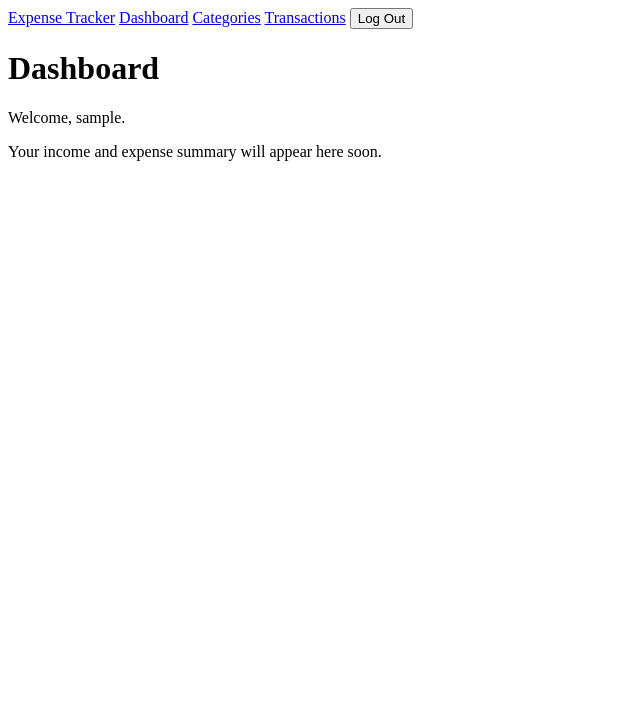
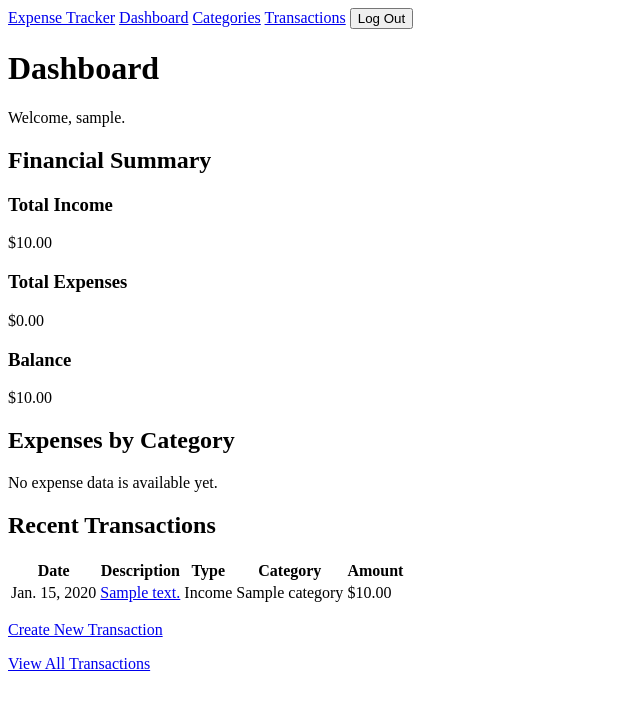
Before and after one commit to J0hn316/Django-Expense-Tracker, a Django app: page /dashboard/ in a window 1280 px wide. Shown: the top 710 px of the page, without its empty margins (0-640 px from the left). Run offline with Django 5.2, Linux system fonts and the light colour scheme; a user stored in the database is signed in; tables that the repository leaves empty hold one stand-in row (values such as "Sample post").

Commit message:
Implement dashboard financial summary and recent transactions display

```diff
--- a/tracker/templates/tracker/dashboard.html
+++ b/tracker/templates/tracker/dashboard.html
@@ -9,5 +9,98 @@
 
   <p>Welcome, {{ request.user.username }}.</p>
 
-  <p>Your income and expense summary will appear here soon.</p>
+  <section>
+    <h2>Financial Summary</h2>
+
+    <div>
+      <h3>Total Income</h3>
+      <p>${{ total_income|floatformat:2 }}</p>
+    </div>
+
+    <div>
+      <h3>Total Expenses</h3>
+      <p>${{ total_expenses|floatformat:2 }}</p>
+    </div>
+
+    <div>
+      <h3>Balance</h3>
+      <p>${{ balance|floatformat:2 }}</p>
+    </div>
+  </section>
+
+  <section>
+    <h2>Expenses by Category</h2>
+
+    {% if expense_totals_by_category %}
+      <table>
+        <thead>
+          <tr>
+            <th>Category</th>
+            <th>Total</th>
+          </tr>
+        </thead>
+
+        <tbody>
+          {% for category_total in expense_totals_by_category %}
+            <tr>
+              <td>{{ category_total.category__name }}</td>
+              <td>${{ category_total.total|floatformat:2 }}</td>
+            </tr>
+          {% endfor %}
+        </tbody>
+      </table>
+    {% else %}
+      <p>No expense data is available yet.</p>
+    {% endif %}
+  </section>
+
+  <section>
+    <h2>Recent Transactions</h2>
+
+    {% if recent_transactions %}
+      <table>
+        <thead>
+          <tr>
+            <th>Date</th>
+            <th>Description</th>
+            <th>Type</th>
+            <th>Category</th>
+            <th>Amount</th>
+          </tr>
+        </thead>
+
+        <tbody>
+          {% for transaction in recent_transactions %}
+            <tr>
+              <td>{{ transaction.transaction_date }}</td>
+
+              <td>
+                <a href="{% url 'tracker:transaction_detail' transaction.pk %}">
+                  {{ transaction.description }}
+                </a>
+              </td>
+
+              <td>{{ transaction.get_transaction_type_display }}</td>
+              <td>{{ transaction.category.name }}</td>
+              <td>${{ transaction.amount|floatformat:2 }}</td>
+            </tr>
+          {% endfor %}
+        </tbody>
+      </table>
+    {% else %}
+      <p>You do not have any transactions yet.</p>
+    {% endif %}
+  </section>
+
+  <p>
+    <a href="{% url 'tracker:transaction_create' %}">
+      Create New Transaction
+    </a>
+  </p>
+
+  <p>
+    <a href="{% url 'tracker:transaction_list' %}">
+      View All Transactions
+    </a>
+  </p>
 {% endblock %}
--- a/tracker/views.py
+++ b/tracker/views.py
@@ -1,6 +1,7 @@
+from decimal import Decimal
 from django.contrib import messages
 from django.contrib.auth import login
-from django.db.models import RestrictedError
+from django.db.models import RestrictedError, Sum
 from django.http import HttpRequest, HttpResponse
 from django.contrib.auth.decorators import login_required
 from django.shortcuts import get_object_or_404, redirect, render
@@ -30,7 +31,36 @@ def register(request: HttpRequest) -> HttpRequest:
 
 @login_required
 def dashboard(request: HttpRequest) -> HttpRequest:
-    return render(request, "tracker/dashboard.html")
+    transactions = Transaction.objects.filter(user=request.user)
+
+    total_income = transactions.filter(
+        transaction_type=Transaction.TransactionType.INCOME
+    ).aggregate(total=Sum("amount", default=Decimal("0.00")))["total"]
+
+    total_expenses = transactions.filter(
+        transaction_type=Transaction.TransactionType.EXPENSE
+    ).aggregate(total=Sum("amount", default=Decimal("0.00")))["total"]
+
+    balance = total_income - total_expenses
+
+    expense_totals_by_category = (
+        transactions.filter(transaction_type=Transaction.TransactionType.EXPENSE)
+        .values("category__name")
+        .annotate(total=Sum("amount"))
+        .order_by("-total", "category__name")
+    )
+
+    recent_transactions = transactions.select_related("category")[:5]
+
+    context = {
+        "total_income": total_income,
+        "total_expenses": total_expenses,
+        "balance": balance,
+        "expense_totals_by_category": expense_totals_by_category,
+        "recent_transactions": recent_transactions,
+    }
+
+    return render(request, "tracker/dashboard.html", context)
 
 
 @login_required
```
Also changed, not shown: tracker/tests.py (+166 -0 lines).
